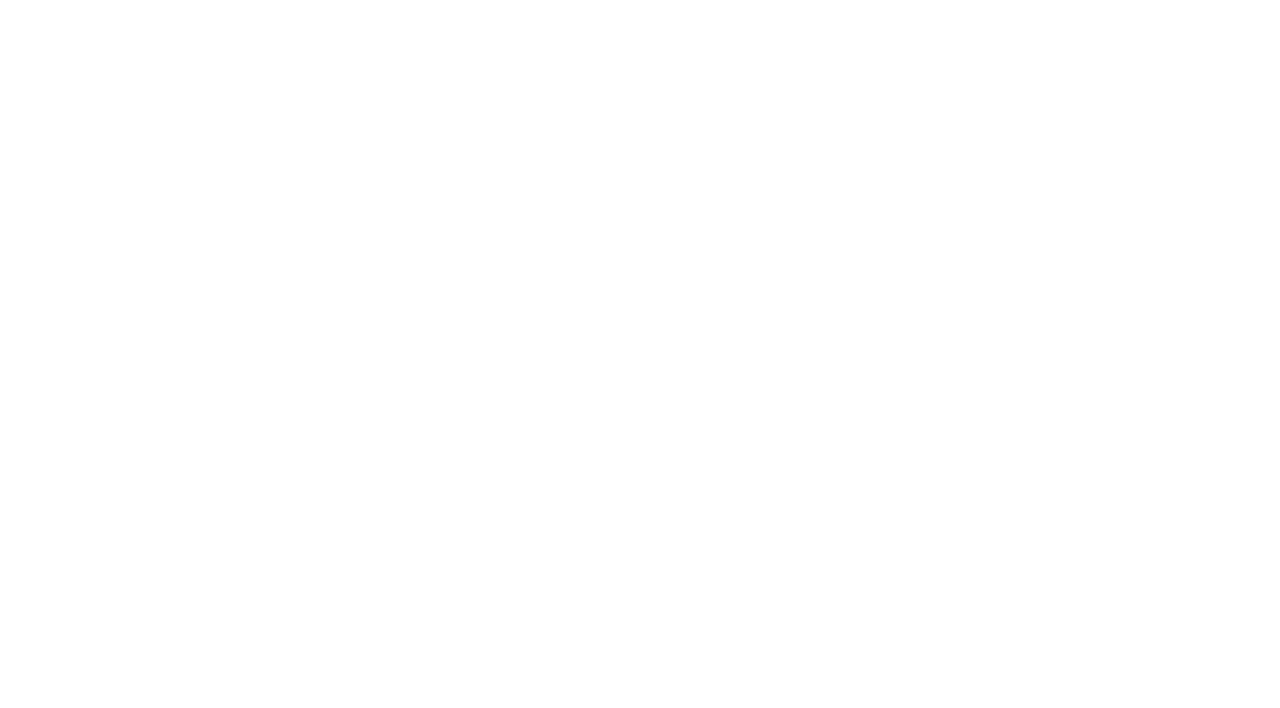
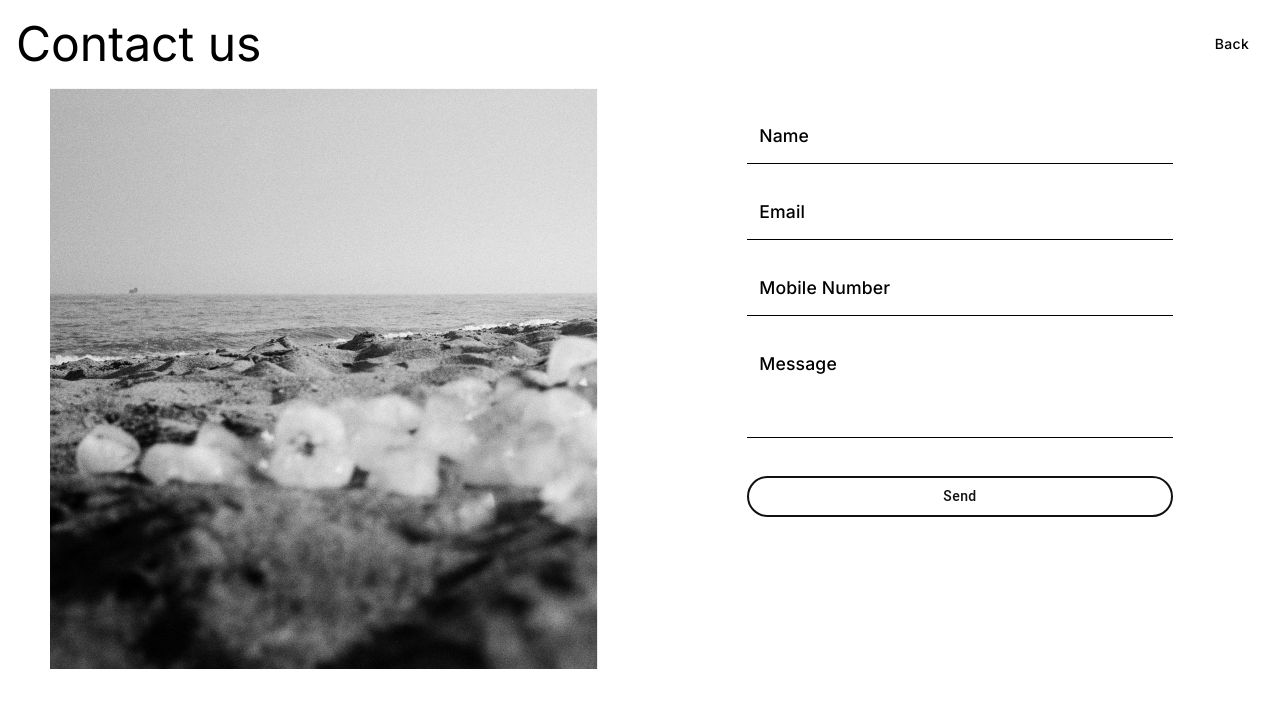
Before and after one commit to Bhavik1363/salt-satyagraha, a React (Create React App) app: page /contact-us in a window 1280 px wide. Before the commit this address had no page. Shown: the top 708 px of the page. Built offline with nearby package versions, Linux system fonts and the light colour scheme.

Commit message:
contact us and stop button in bot

```diff
--- a/src/App.js
+++ b/src/App.js
@@ -6,6 +6,7 @@ import HistoricEvidences from './HistoricEvidences/HistoricEvidences'
 import GandhiBot from './GandhiBot/gandhiBot'
 import SatyagrahSamrutiTrust from './SatyagrahSmrutiTrust/SatyagrahSamrutiTrust'
 import SocialMedia from './SocialMedia/SocialMedia'
+import Contactus from './ContactUs/Contactus'
 
 function App () {
   return (
@@ -21,6 +22,7 @@ function App () {
           <Route path='/historic-evidences' element={<HistoricEvidences />} />
           <Route path='/bot' element={<GandhiBot />} />
           <Route path='/social-media' element={<SocialMedia />} />
+          <Route path='/contact-us' element={<Contactus />} />
         </Routes>
       </BrowserRouter>
     </div>
--- /dev/null
+++ b/src/ContactUs/Contactus.jsx
@@ -0,0 +1,131 @@
+import React, { useState } from 'react'
+import { Box, Grid, Typography, FormControl, InputLabel } from '@mui/material'
+import {
+  CssTextField,
+  FilledButton,
+  LinkButton,
+  RedditTextField
+} from '../StyledMaterialComponents'
+
+import bhimradImg from '../images/bhimrad.png'
+
+export default function Contactus () {
+  const [userObj, setUserObj] = useState({
+    name: '',
+    mobileNo: '',
+    email: '',
+    details: ''
+  })
+
+  const handleChangeValue = e => {
+    const { name, value } = e.target
+
+    setUserObj({
+      ...userObj,
+      [name]: value
+    })
+  }
+
+  const handleSubmitData = () => {
+    console.log('userObj', userObj)
+  }
+
+  return (
+    <React.Fragment>
+      <Grid
+        container
+        spacing={2}
+        sx={{ width: '100%', margin: 0, paddingRight: 2 }}
+      >
+        <Grid
+          item
+          xs={12}
+          md={12}
+          lg={12}
+          display={'flex'}
+          justifyContent={'space-between'}
+          alignItems={'center'}
+        >
+          <Typography
+            variant='h3'
+            sx={{
+              fontFamily: ['Inter', 'sans-serif'].join(','),
+              textAlign: 'left'
+            }}
+          >
+            {'Contact us'}
+          </Typography>
+
+          <LinkButton onClick={() => (window.location.href = '/')}>
+            Back
+          </LinkButton>
+        </Grid>
+
+        <Grid item xs={6} md={6} lg={6}>
+          <img src={bhimradImg} alt='' />
+        </Grid>
+        <Grid item xs={6} md={6} lg={6}>
+          <Grid container spacing={1} width={'100%'} margin={0}>
+            <Grid item xs={12} md={12} lg={12}>
+              <RedditTextField
+                label='Name'
+                id='reddit-input'
+                variant='filled'
+                type='text'
+                name='name'
+                value={userObj.name}
+                onChange={handleChangeValue}
+                style={{ marginTop: 11 }}
+              />
+            </Grid>
+
+            <Grid item xs={12} md={12} lg={12}>
+              <RedditTextField
+                label='Email'
+                id='reddit-input'
+                variant='filled'
+                type='email'
+                name='email'
+                value={userObj.email}
+                onChange={handleChangeValue}
+                style={{ marginTop: 11 }}
+              />
+            </Grid>
+
+            <Grid item xs={12} md={12} lg={12}>
+              <RedditTextField
+                label='Mobile Number'
+                id='reddit-input'
+                variant='filled'
+                type='number'
+                name='mobileNo'
+                value={userObj.mobileNo}
+                onChange={handleChangeValue}
+                style={{ marginTop: 11 }}
+              />
+            </Grid>
+
+            <Grid item xs={12} md={12} lg={12}>
+              <RedditTextField
+                label='Message'
+                id='reddit-input'
+                variant='filled'
+                type='text'
+                name='details'
+                value={userObj.details}
+                onChange={handleChangeValue}
+                multiline
+                rows={3}
+                style={{ marginTop: 11 }}
+              />
+            </Grid>
+
+            <Grid item xs={12} md={12} lg={12}>
+              <FilledButton onClick={handleSubmitData}>Send</FilledButton>
+            </Grid>
+          </Grid>
+        </Grid>
+      </Grid>
+    </React.Fragment>
+  )
+}
--- a/src/GandhiBot/gandhiBot.css
+++ b/src/GandhiBot/gandhiBot.css
@@ -58,7 +58,7 @@
     width: 100px;
     border-radius: 100%;
     transition: transform 0.5s;
-    border: 2px solid #171717;
+    border: 1px solid #171717;
     transform-style: preserve-3d;
     -webkit-transform-style: preserve-3d;
     -moz-transform-style: preserve-3d;
--- a/src/GandhiBot/gandhiBot.jsx
+++ b/src/GandhiBot/gandhiBot.jsx
@@ -23,7 +23,7 @@ import audio2 from './audio/audio2.mp3'
 import './gandhiBot.css'
 import axios from 'axios'
 import baseUrls from '../base-urls'
-import { MicNoneOutlined, Send } from '@mui/icons-material'
+import { MicNoneOutlined, Pause, Send, Stop } from '@mui/icons-material'
 
 const SpeechRecognition =
   window.SpeechRecognition || window.webkitSpeechRecognition
@@ -34,6 +34,7 @@ recognition.lang = 'en-IN'
 
 export default function GandhiBot() {
   const [listening, setListening] = useState(false)
+  const [speaking, setSpeaking] = useState(false)
 
   const bgsound = useRef()
 
@@ -46,9 +47,7 @@ export default function GandhiBot() {
   }
 
   const handleListen = () => {
-    console.log('listening?', listening)
-
-    if (listening) {
+    if (listening && !speaking) {
       recognition.start()
       recognition.onend = () => {
         console.log('...continue listening...')
@@ -123,20 +122,26 @@ export default function GandhiBot() {
               bgsound.current.play()
               bgsound.current.loop = false
               bgsound.current.volume = 1
+
+              setSpeaking(true)
               toggleListen()
               break
+
             case 'audio1':
               bgsound.current = new Audio(audio1)
               bgsound.current.play()
               bgsound.current.loop = false
               bgsound.current.volume = 1
+              setSpeaking(true)
               toggleListen()
               break
+
             case 'audio2':
               bgsound.current = new Audio(audio2)
               bgsound.current.play()
               bgsound.current.loop = false
               bgsound.current.volume = 1
+              setSpeaking(true)
               toggleListen()
               break
 
@@ -205,15 +210,28 @@ export default function GandhiBot() {
                 <MicNoneOutlined sx={{ fontSize: 40, color: '#922731' }} />
                 <span>Tap to Speak</span>
               </label>
-            ) : (
-              // <CircularProgress />
-
+            ) : !speaking ? (
               <div className='anim-container'>
                 <span className='circles lis1'></span>
                 <span className='circles lis2'></span>
                 <span className='circles lis3'></span>
                 <span className='circles lis4'></span>
               </div>
+            ) : (
+              <React.Fragment>
+                <IconButton
+                  onClick={() => {
+                    recognition.stop()
+                    recognition.onend = () => {
+                      document.getElementById('micButton').checked = false
+                      document.getElementById('final').value = ''
+                    }
+                  }}
+                  sx={{ background: '#922731', color: '#fff' }}
+                >
+                  <Stop />
+                </IconButton>
+              </React.Fragment>
             )}
           </div>
 
--- a/src/HomePage/Homepage.jsx
+++ b/src/HomePage/Homepage.jsx
@@ -123,12 +123,14 @@ export default function Homepage () {
             <img src={satyagrahTrustImg} alt='' />
             <span>Satyagrah Smruti Trust</span>
           </div>
-          <div>
+          <div onClick={() => (window.location.href = '/contact-us')}>
             {' '}
             <img src={contactUsImg} alt='' />
             <span>Contact Us</span>
           </div>
-          <div onClick={() => (window.location.href = '/social-media')}>
+          <div
+          // onClick={() => (window.location.href = '/social-media')}
+          >
             {' '}
             <img src={SocialMediaImg} alt='' />
             <span>Social Media</span>
--- a/src/StyledMaterialComponents.js
+++ b/src/StyledMaterialComponents.js
@@ -1,6 +1,6 @@
 import styled from '@emotion/styled'
 import { TabList } from '@mui/lab'
-import { Tab, Button } from '@mui/material'
+import { Tab, Button, TextField } from '@mui/material'
 
 const StyledTabs = styled(props => (
   <TabList
@@ -48,4 +48,73 @@ const LinkButton = styled(Button)(({ theme }) => ({
   // },
 }))
 
-export { StyledTabs, StyledTab, LinkButton }
+const CssTextField = styled(TextField)({
+  '& label.Mui-focused': {
+    color: '#A0AAB4'
+  },
+  '& .MuiInput-underline:after': {
+    borderBottomColor: '#B2BAC2'
+  },
+  '& .MuiOutlinedInput-root': {
+    '& fieldset': {
+      borderColor: '#E0E3E7'
+    },
+    '&:hover fieldset': {
+      borderColor: '#B2BAC2'
+    },
+    '&.Mui-focused fieldset': {
+      borderColor: '#6F7E8C'
+    }
+  }
+})
+
+const RedditTextField = styled(props => (
+  <TextField InputProps={{ disableUnderline: true }} {...props} />
+))(({ theme }) => ({
+  width: '70%',
+  '& .MuiFilledInput-root': {
+    overflow: 'hidden',
+    borderBottom: '1px solid #000',
+    backgroundColor: 'transparent',
+    '&:hover': {
+      backgroundColor: 'transparent'
+    },
+    '&.Mui-focused': {
+      backgroundColor: 'transparent',
+      boxShadow: 'none'
+    }
+  },
+  '& .MuiInputLabel-root': {
+    fontFamily: ['Inter', 'sans-serif'].join(','),
+    fontWeight: 500,
+    color: '#000000',
+    fontSize: '1.1rem',
+    '&.Mui-focused': {
+      backgroundColor: 'transparent',
+      color: '#000000'
+    }
+  }
+}))
+
+const FilledButton = styled(Button)(({ theme }) => ({
+  color: '#111111',
+  backgroundColor: 'transparent',
+  width: '70%',
+  border: '2px solid #111111',
+  borderRadius: 23,
+  textTransform: 'capitalize',
+  marginTop: 30,
+  '&:hover': {
+    backgroundColor: '#231514',
+    color: '#fff'
+  }
+}))
+
+export {
+  StyledTabs,
+  StyledTab,
+  LinkButton,
+  CssTextField,
+  RedditTextField,
+  FilledButton
+}
```
Also changed, not shown: src/images/bhimrad.png (added).
